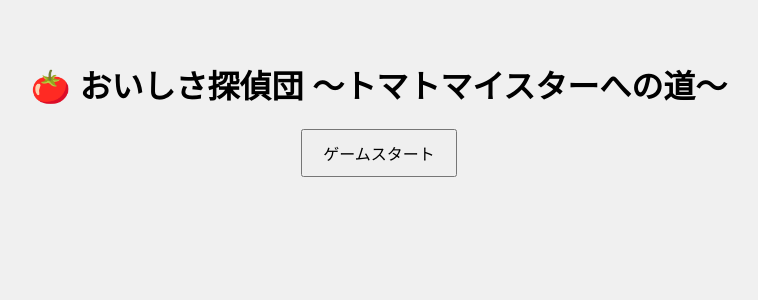
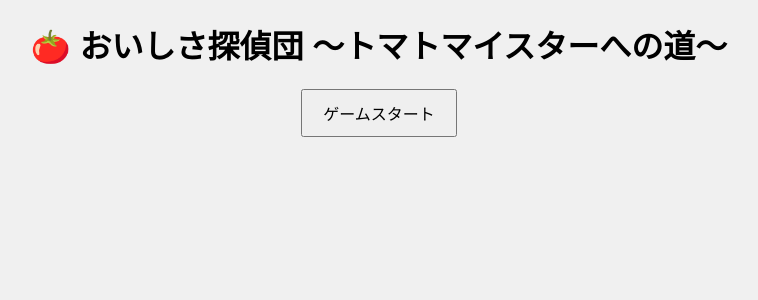
Before and after one commit to n-kaimori/tomato-adv-game, a React (Vite) app: page / in a window 1280 px wide. Shown: the top 300 px of the page, without its empty margins (261-1019 px from the left). Built offline with nearby package versions, Linux system fonts and the light colour scheme.

Commit message:
Update TitleScreen.jsx

```diff
--- a/src/components/TitleScreen.jsx
+++ b/src/components/TitleScreen.jsx
@@ -1,6 +1,8 @@
+import '../style.css'
+
 export default function TitleScreen({ onStart }) {
   return (
-    <div style={{ textAlign: 'center', padding: '2em' }}>
+    <div className="title-screen">
       <h1>🍅 おいしさ探偵団 ～トマトマイスターへの道～</h1>
       <button onClick={onStart}>ゲームスタート</button>
     </div>
```
